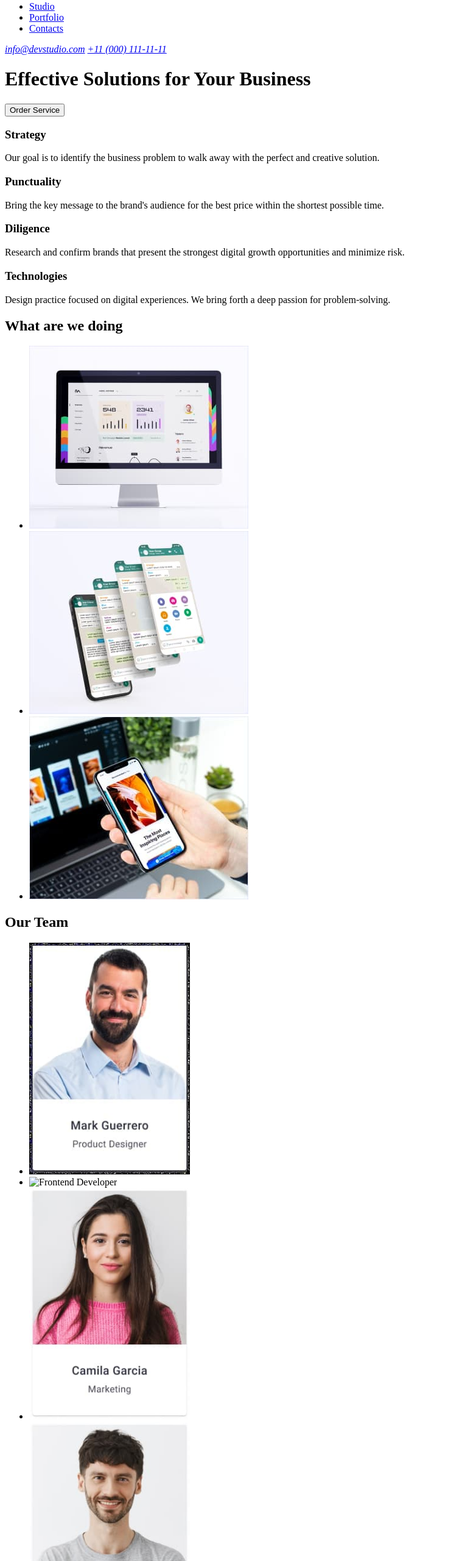
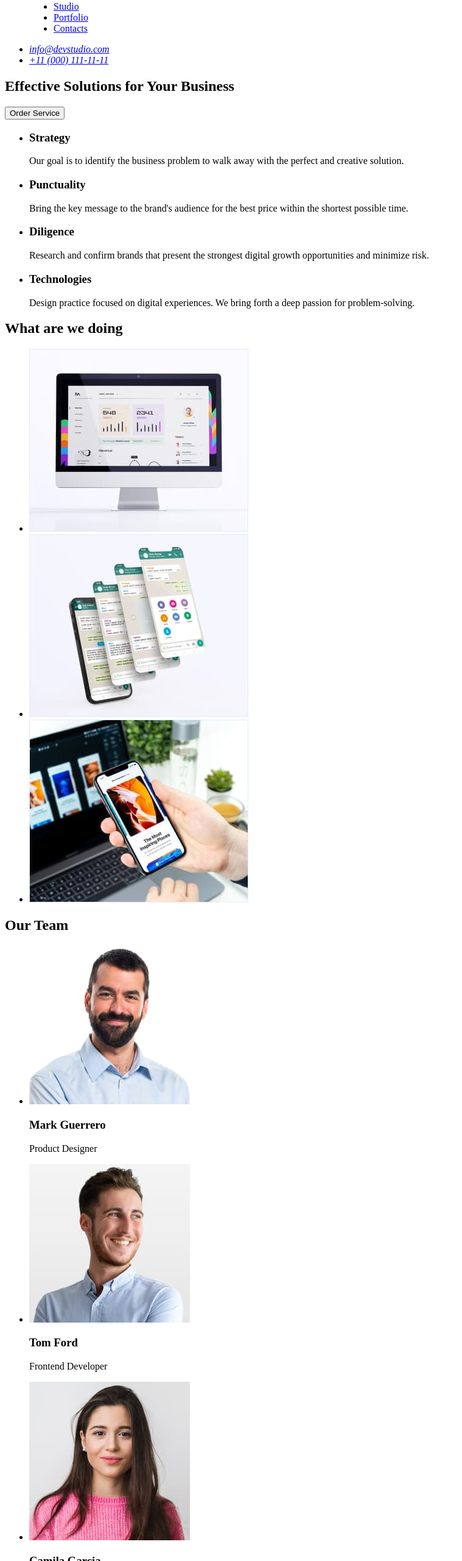
Before and after one commit to Krislv4nk/goit-markup-hw-01, a plain HTML site: page index.html in a window 1280 px wide. Shown: the part 40-2600 px from the top of the page at 61% size, without its empty margins (0-759 px from the left). Drawn offline with Linux system fonts and the light colour scheme.

Commit message:
corect-hw

```diff
--- a/index.html
+++ b/index.html
@@ -9,52 +9,73 @@
 
 <body>
     <header>
-        <a href="#webstudio">Webstudio</a>
         <nav>
+            <a href="./index.html">Webstudio</a>
+            <menu>
                 <ul>
                     <li><a href="#Studio" target="_blank">Studio</a></li>
                     <li><a href="#Portfolio" target="_blank">Portfolio</a></li>
-                <li><a href="#contacts" target="_blank">Contacts</a></li>
+                    <li><a href="#Contacts" target="_blank">Contacts</a> </li>
                 </ul>
+            </menu>
         </nav>
         <address>
-            <a href="mailto:info@devstudio.com">info@devstudio.com</a>
-            <a href="tel:+11(000)1111111">+11 (000) 111-11-11</a>
+            <ul>
+                <li><a href="mailto:info@devstudio.com">info@devstudio.com</a></li>
+                <li><a href="tel:+110001111111">+11 (000) 111-11-11</a></li>
+            </ul>
         </address>
     </header>
     <main>
-
+        <section>
             <h1>Effective Solutions
                 for Your Business</h1>
 
             <button type="button">Order Service</button>
+        </section>
 
-
+        <section>
+            <h2 hidden>features</h2>
+            <ul>
+                <li>
                     <h3>Strategy</h3>
 
                     <p>Our goal is to identify the business
                         problem to walk away with the perfect and creative solution.</p>
+                </li>
 
+                <li>
                     <h3>Punctuality</h3>
 
-        <p>Bring the key message to the brand's audience for the best price within the shortest possible time.</p>
+                    <p>Bring the key message to the brand's audience for the best price within the shortest possible
+                        time.
+                    </p>
+                </li>
 
+                <li>
                     <h3>Diligence</h3>
 
-        <p>Research and confirm brands that present the strongest digital growth opportunities and minimize risk.
+                    <p>Research and confirm brands that present the strongest digital growth opportunities and minimize
+                        risk.
                     </p>
+                </li>
 
+                <li>
                     <h3>Technologies</h3>
 
-        <p>Design practice focused on digital experiences. We bring forth a deep passion for problem-solving.</p>
+                    <p>Design practice focused on digital experiences. We bring forth a deep passion for
+                        problem-solving.
+                    </p>
+                </li>
+            </ul>
+        </section>
+        <section>
 
-        <section>
             <h2>What are we doing</h2>
-
             <ul>
-                <li><img src="./images/img-1.jpg" alt="computer" width="360" height="300"></li>
-                <li><img src="./images/img-2.jpg" alt="screens" width="360" height="300"></li>
-                <li><img src="./images/img-3.jpg" alt="phone" width="360" height="300"></li>
+                <li><img src="./images/img-1.jpg" alt="computer" width="360"></li>
+                <li><img src="./images/img-2.jpg" alt="screens" width="360"></li>
+                <li><img src="./images/img-3.jpg" alt="phone" width="360"></li>
             </ul>
         </section>
         <section>
@@ -62,19 +83,27 @@
             <h2>Our Team</h2>
 
             <ul>
-                <li><img src="./images/team-card-1.jpg" alt="Product Designer" width="264" height="380">
+                <li><img src="./images/foto-1.jpg" alt="Product Designer" width="264">
+                    <h3>Mark Guerrero</h3>
+                    <p>Product Designer</p>
                 </li>
-                <li><img src="./images/team-card-2jpg" alt="Frontend Developer" width="264" height="380">
+                <li><img src="./images/foto-2.jpg" alt="Frontend Developer" width="264">
+                    <h3>Tom Ford</h3>
+                    <p>Frontend Developer</p>
                 </li>
-                <li><img src="./images/team-card-3.jpg" alt="Marketing" width="264" height="380">
+                <li><img src="./images/foto-3.jpg" alt="Marketing" width="264">
+                    <h3>Camila Garcia</h3>
+                    <p>Marketing</p>
                 </li>
-                <li><img src="./images/team-card-4.jpg" alt="UI Designer" width="264" height="380">
+                <li><img src="./images/foto-4.jpg" alt="UI Designer" width="264">
+                    <h3>Daniel Wilson</h3>
+                    <p>UI Designer</p>
                 </li>
             </ul>
         </section>
     </main>
     <footer>
-        <a href="#webstudio">webstudio</a>
+        <a href="./index.html">webstudio</a>
         <p>Increase the flow of customers and sales for your business with digital marketing & growth solutions.</p>
     </footer>
 </body>
```
Also changed, not shown: images/foto-1.jpg (added), images/foto-2.jpg (added), images/foto-3.jpg (added), images/foto-4.jpg (added), images/team-card-1.jpg (deleted), images/team-card-3.jpg (deleted), images/team-card-4.jpg (deleted), 1 other file. Lines whose indentation alone changed are shown as unchanged.
